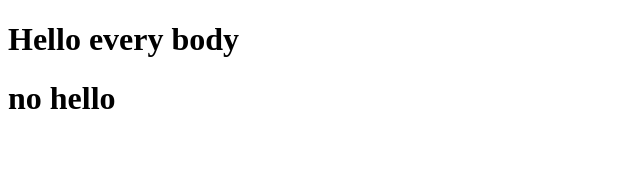
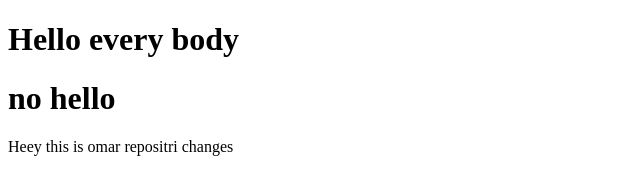
Before and after one commit to HamzaFreeh/myproject, a plain HTML site: page index.html in a window 1280 px wide. Shown: the whole page, without its empty margins (0-640 px from the left). Drawn offline with Linux system fonts and the light colour scheme.

Commit message:
Omar changes

```diff
--- a/index.html
+++ b/index.html
@@ -8,5 +8,6 @@
 <body>
     <h1>Hello every body</h1>
     <h1>no hello</h1>
+    <p>Heey this is omar repositri changes</p>
 </body>
 </html>
```
